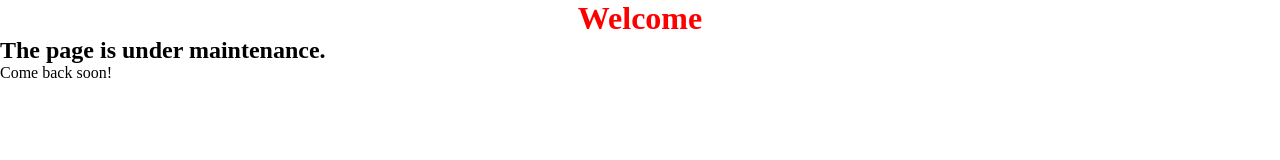
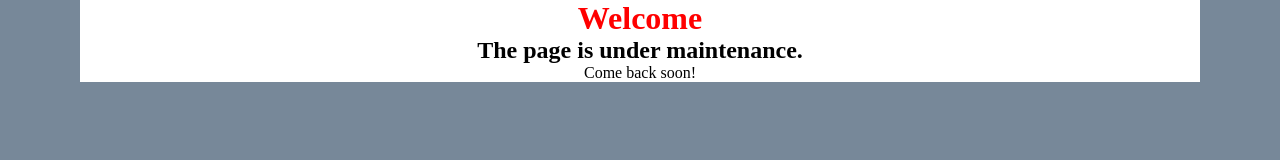
Before and after one commit to mikokill/mikokill.github.io, a plain HTML site: page index.html in a window 1280 px wide. Drawn offline with Linux system fonts and the light colour scheme.

Commit message:
maintenance

```diff
--- a/index.html
+++ b/index.html
@@ -5,8 +5,10 @@
         <link rel="stylesheet" href="style.css" />
     </head>
     <body>
-        <h1 id="header">Welcome</h1>
-        <h2>The page is under maintenance.</h2>
-        <p>Come back soon!</p>
+        <div id="main">
+            <h1 id="header">Welcome</h1>
+            <h2>The page is under maintenance.</h2>
+            <p>Come back soon!</p>
+        </div>
     </body>
 </html>
--- a/style.css
+++ b/style.css
@@ -2,7 +2,19 @@
     margin: 0px;
     padding: 0px;
 }
+
+body{
+    background-color: lightslategray;
+    text-align: center;
+}
+
+#main{
+    background-color: white;
+    margin-left: 80px;
+    margin-right: 80px;
+    margin-top, margin-bottom: 20px;
+}
+
 #header{
     color: red;
-    text-align: center;
 }
```
